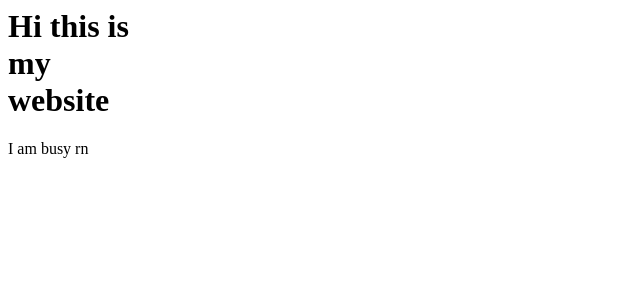
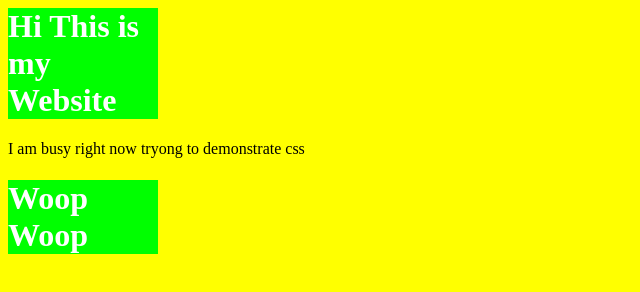
Before and after one commit to Worgong5/cv2, a plain HTML site: page index.html in a window 1280 px wide. Shown: the whole page, without its empty margins (0-640 px from the left). Drawn offline with Linux system fonts and the light colour scheme.

Commit message:
Update index.html

```diff
--- a/index.html
+++ b/index.html
@@ -1,11 +1,21 @@
 <html>
-<head>
-  <title> Mr Lawrences Site </title>
+  <head>
+    <title>💚Mr Lawrence's Site</title>
+    <style>
+    body {
+	background-color: #FFFF00;
+	}
 
- <head>
+    h1 {
+	background-color: #00FF00;
+	width: 150px;
+	color: #FFFFFF;
+        }
+    </style>
+  </head>
   <body>
-    <h1 style="background-colour: #FF0000; width: 150px;">Hi this is my website </h1>
-    <p> I am busy rn </p>
-
-   </body>
-   </html>
+  <h1>Hi This is my Website </h1>
+  <p> I am busy right now tryong to demonstrate css</p>
+    <h1> Woop Woop</h1>
+  </body>
+</html>
```
